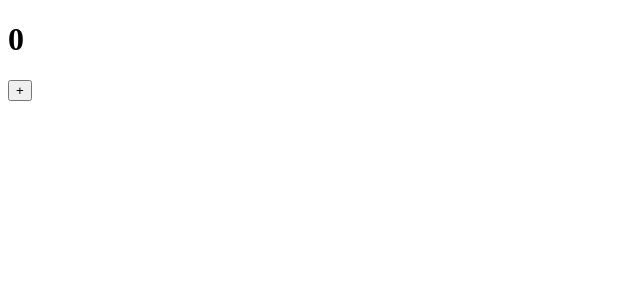
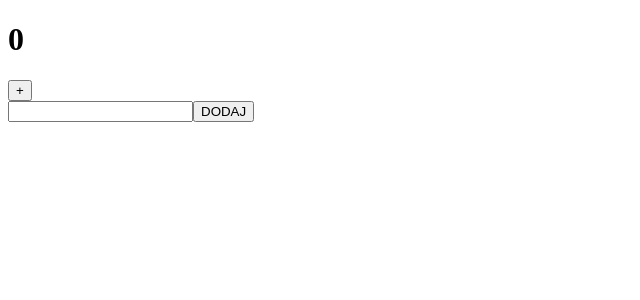
Before and after one commit to mroznymarek/redux-day-2, a React (Create React App) app: page / in a window 1280 px wide. Shown: the top 300 px of the page, without its empty margins (0-640 px from the left). Built offline with nearby package versions, Linux system fonts and the light colour scheme.

Commit message:
toDo added

```diff
--- a/src/App.js
+++ b/src/App.js
@@ -1,10 +1,12 @@
 import React from 'react'
 
 import Counter from './Counter'
+import ToDo from './ToDo'
 
 const App = (props) => (
   <div>
     <Counter />
+    <ToDo />
   </div>
 )
 
--- /dev/null
+++ b/src/ToDo.js
@@ -0,0 +1,45 @@
+import React from 'react'
+import { connect } from 'react-redux'
+import {addActionCreator} from './state/toDo'
+
+
+class ToDo extends React.Component {
+    state = {
+        newTaskText: ''
+    }
+
+    render() {
+        return (
+            <div>
+                <input
+                    value={this.state.newTaskText}
+                    onChange={event => this.setState({
+                        newTaskText: event.target.value,
+                    })}
+                />
+                <button
+                    onClick={() => this.props.addTask(this.state.newTaskText)}
+                >
+                    DODAJ
+                </button>
+                <ul>
+                    {
+                    }
+                </ul>
+            </div>
+        )
+    }
+}
+
+const mapStateToProps = state => ({
+    _newTaskText: state.toDo.newTaskText
+})
+
+const mapDispatchToProps = dispatch => ({
+    _addTask: (newTaskText) => dispatch(addActionCreator(newTaskText))
+})
+
+export default connect(
+    mapStateToProps,
+    mapDispatchToProps,
+)(ToDo)
--- /dev/null
+++ b/src/state/toDo.js
@@ -0,0 +1,22 @@
+const ADD = 'toDo/ADD'
+
+export const addActionCreator = (newTaskText) => ({
+    type: ADD,
+    newTaskText,
+})
+
+const initialState = {
+    tasks: [],
+}
+
+export default  (state = initialState, action) => {
+    switch (action.type) {
+        case ADD:
+            return {
+                ...state,
+                tasks: state.tasks.concat(action.newTaskText)
+            }
+        default:
+        return state
+    }
+}
--- a/src/store.js
+++ b/src/store.js
@@ -1,9 +1,11 @@
 import { createStore, combineReducers } from 'redux'
 
 import counter, { incActionCreator } from './state/counter'
+import toDo, { addActionCreator } from './state/toDo'
 
 const rootReducer = combineReducers({
-    counter
+    counter,
+    toDo,
 })
 
 export const store = createStore(
@@ -12,3 +14,5 @@ export const store = createStore(
 )
 
 window.inc = () => store.dispatch(incActionCreator())
+
+window.inc = (text) => store.dispatch(addActionCreator(text))
```
